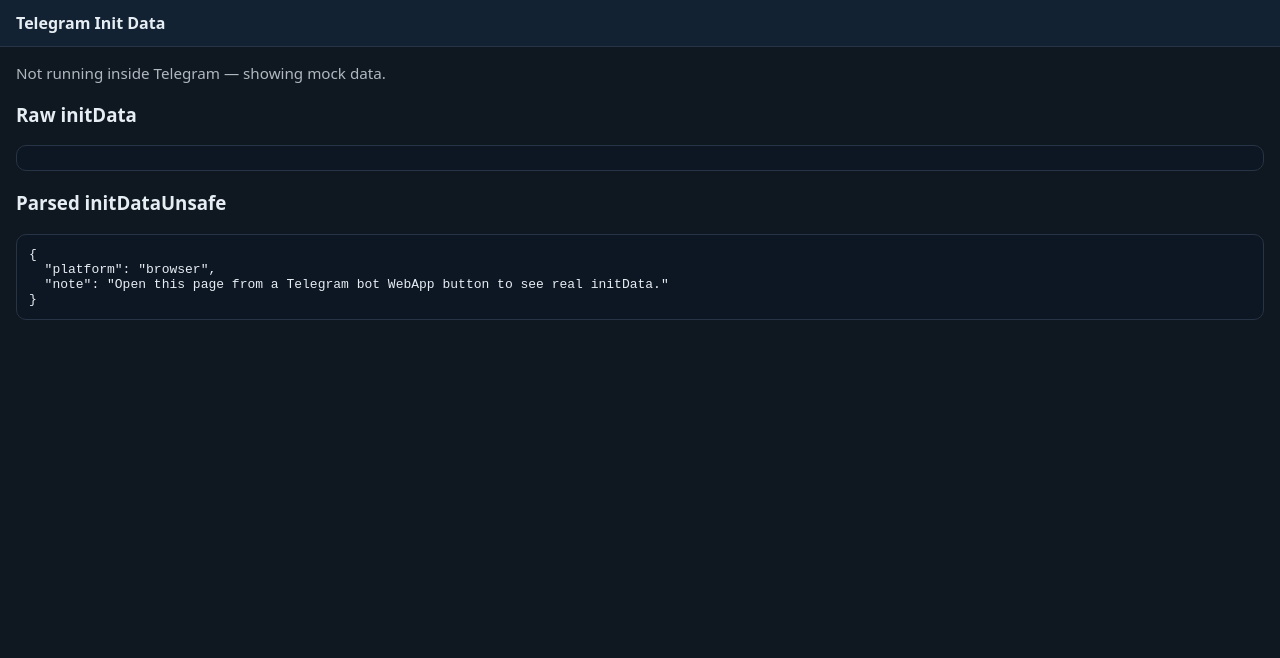
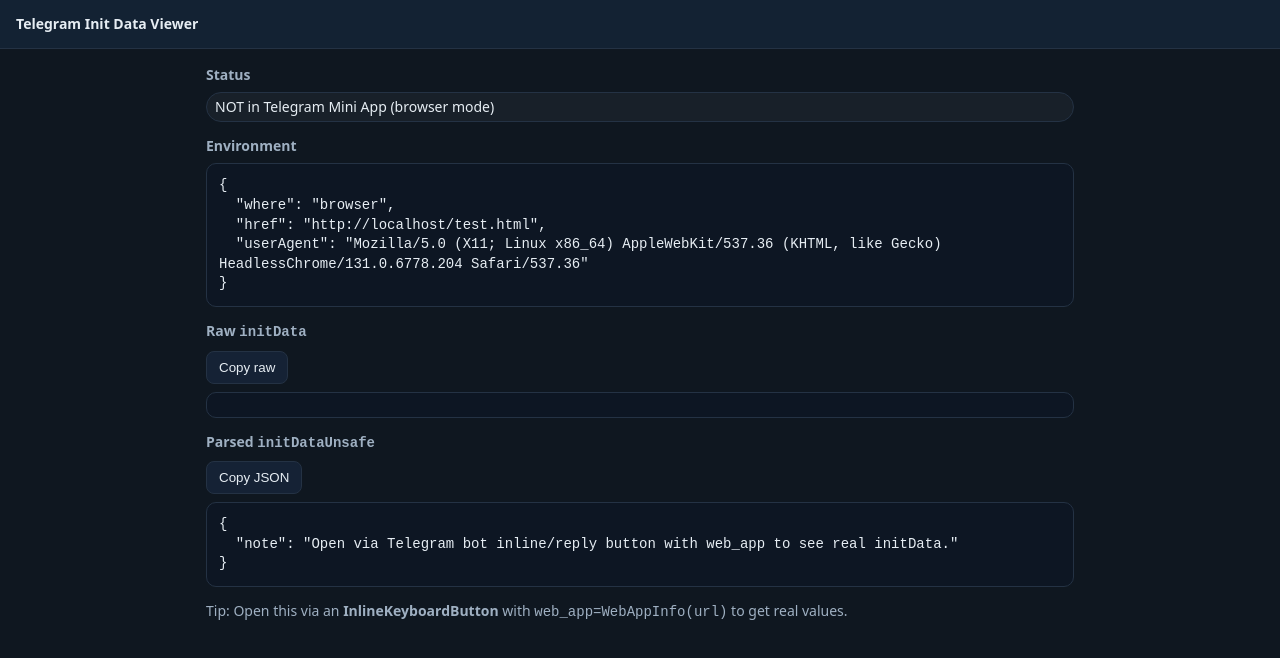
Before and after one commit to IQMostafa/telegram-webapp, a plain HTML site: page test.html in a window 1280 px wide. Drawn offline with Linux system fonts and the light colour scheme.

Commit message:
Update Web App

```diff
--- a/test.html
+++ b/test.html
@@ -3,71 +3,118 @@
 <head>
   <meta charset="utf-8" />
   <meta name="viewport" content="width=device-width,initial-scale=1" />
-  <title>Init Data Viewer</title>
+  <title>Telegram Mini App — Init Data Viewer</title>
   <style>
-    body { margin:0; font-family: system-ui, -apple-system, Segoe UI, Roboto, sans-serif; background:#0f1720; color:#e6edf3; }
-    header { padding:12px 16px; border-bottom:1px solid #263445; background:#132233; font-weight:600; }
-    main { padding:16px; }
-    pre { white-space:pre-wrap; word-break:break-word; background:#0d1623; border:1px solid #263445; border-radius:10px; padding:12px; margin:0 0 12px; }
-    .muted { opacity:.75; font-size:.95rem; margin-bottom:12px; }
+    :root{
+      --bg:#0f1720; --card:#0d1623; --line:#243244; --txt:#e6edf3; --muted:#9fb0c2; --accent:#2ea6ff;
+    }
+    *{box-sizing:border-box}
+    body{margin:0;background:var(--bg);color:var(--txt);font:14px/1.4 system-ui,-apple-system,"Segoe UI",Roboto,Arial}
+    header{padding:14px 16px;border-bottom:1px solid var(--line);background:#132233;font-weight:600}
+    main{padding:16px;display:grid;gap:14px;max-width:900px;margin:0 auto}
+    .row{display:grid;gap:8px}
+    .label{font-weight:600;color:var(--muted)}
+    pre{margin:0;padding:12px;border:1px solid var(--line);border-radius:10px;background:var(--card);white-space:pre-wrap;word-break:break-word}
+    .pill{display:inline-block;padding:4px 8px;border:1px solid var(--line);border-radius:999px;background:rgba(255,255,255,.04)}
+    .actions{display:flex;gap:8px;flex-wrap:wrap}
+    button{padding:8px 12px;border:1px solid var(--line);border-radius:8px;background:#152235;color:var(--txt);cursor:pointer}
+    button:hover{background:#162a44}
+    a{color:var(--accent);text-decoration:none}
+    .muted{color:var(--muted)}
   </style>
 </head>
 <body>
-  <header>Telegram Init Data</header>
+  <header>Telegram Init Data Viewer</header>
   <main>
-    <div class="muted" id="status">Loading…</div>
-    <h3>Raw initData</h3>
-    <pre id="raw">(empty)</pre>
+    <div class="row">
+      <div class="label">Status</div>
+      <div id="status" class="pill">Checking environment…</div>
+    </div>
 
-    <h3>Parsed initDataUnsafe</h3>
-    <pre id="parsed">(empty)</pre>
+    <div class="row">
+      <div class="label">Environment</div>
+      <pre id="env">(empty)</pre>
+    </div>
+
+    <div class="row">
+      <div class="label">Raw <code>initData</code></div>
+      <div class="actions">
+        <button id="copyRaw">Copy raw</button>
+      </div>
+      <pre id="raw">(empty)</pre>
+    </div>
+
+    <div class="row">
+      <div class="label">Parsed <code>initDataUnsafe</code></div>
+      <div class="actions">
+        <button id="copyParsed">Copy JSON</button>
+      </div>
+      <pre id="parsed">(empty)</pre>
+    </div>
+
+    <div class="muted">
+      Tip: Open this via an <strong>InlineKeyboardButton</strong> with <code>web_app=WebAppInfo(url)</code> to get real values.
+    </div>
   </main>
 
   <script>
-    // Small HTML escaper to keep <pre> safe
-    const esc = s => String(s).replaceAll('&','&amp;').replaceAll('<','&lt;').replaceAll('>','&gt;');
+    // Helpers
+    const $ = (id) => document.getElementById(id);
+    const setText = (id, text) => { $(id).textContent = (text ?? '').toString(); };
+    const setJSON = (id, obj) => { $(id).textContent = JSON.stringify(obj, null, 2); };
+    const copy = async (text) => { try { await navigator.clipboard.writeText(text); alert('Copied!'); } catch(_) { alert('Copy failed'); } };
 
     window.addEventListener('DOMContentLoaded', () => {
-      const rawEl = document.getElementById('raw');
-      const parsedEl = document.getElementById('parsed');
-      const statusEl = document.getElementById('status');
+      const tg = window.Telegram?.WebApp;
 
-      const tg = window.Telegram?.WebApp;
+      // Wire copy buttons
+      $('copyRaw').onclick = () => copy($('raw').textContent);
+      $('copyParsed').onclick = () => copy($('parsed').textContent);
 
       try {
         if (!tg) {
-          statusEl.textContent = 'Not running inside Telegram — showing mock data.';
-          const mockRaw = '';
-          const mockParsed = {
-            platform: 'browser',
-            note: 'Open this page from a Telegram bot WebApp button to see real initData.'
-          };
-          rawEl.innerHTML = esc(mockRaw);
-          parsedEl.innerHTML = esc(JSON.stringify(mockParsed, null, 2));
+          // Not inside Telegram Mini App container
+          $('status').textContent = 'NOT in Telegram Mini App (browser mode)';
+          setJSON('env', {
+            where: 'browser',
+            href: location.href,
+            userAgent: navigator.userAgent
+          });
+          setText('raw', '');
+          setJSON('parsed', {
+            note: 'Open via Telegram bot inline/reply button with web_app to see real initData.'
+          });
           return;
         }
 
-        // Good practice: signal ready & expand
+        // Inside Telegram Mini App
         tg.ready?.();
         tg.expand?.();
 
-        // Read init data
-        const raw = tg.initData || '';
-        const parsed = tg.initDataUnsafe || {};
+        $('status').textContent = 'INSIDE Telegram Mini App ✅';
 
-        statusEl.textContent = 'Running inside Telegram ✅';
-        rawEl.innerHTML = esc(raw);
-        parsedEl.innerHTML = esc(JSON.stringify(parsed, null, 2));
+        // Show environment info from Telegram
+        setJSON('env', {
+          platform: tg.platform,                 // 'android' | 'ios' | 'tdesktop' | 'macos' | 'web'
+          version: tg.version,
+          colorScheme: tg.colorScheme,
+          isExpanded: tg.isExpanded,
+          viewportStableHeight: tg.viewportStableHeight
+        });
 
-        // Optional: show a main button (nice for testing)
+        // Raw + parsed init data
+        setText('raw', tg.initData || '');
+        setJSON('parsed', tg.initDataUnsafe || {});
+
+        // Optional: main button to close
         if (tg.MainButton) {
-          tg.MainButton.setText('OK, Close');
-          tg.MainButton.onClick(() => tg.close && tg.close());
+          tg.MainButton.setText('Close');
+          tg.MainButton.onClick(() => tg.close?.());
           tg.MainButton.show();
         }
       } catch (err) {
-        statusEl.textContent = 'Error';
-        rawEl.innerHTML = esc(err?.stack || err?.message || String(err));
+        $('status').textContent = 'Error while initializing';
+        setText('raw', (err && (err.stack || err.message)) || String(err));
       }
     });
   </script>
```
